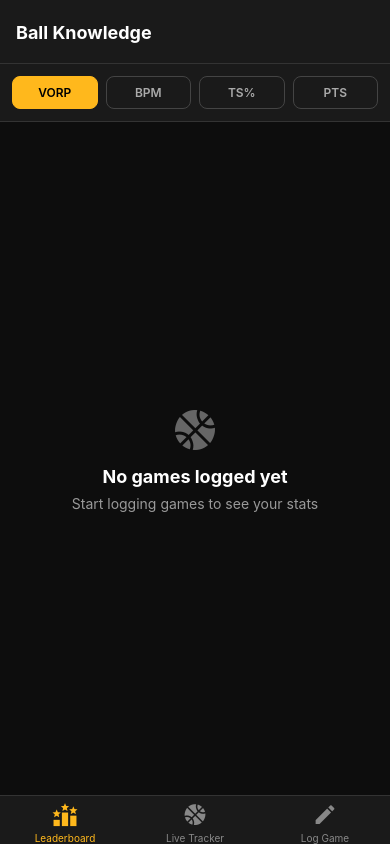
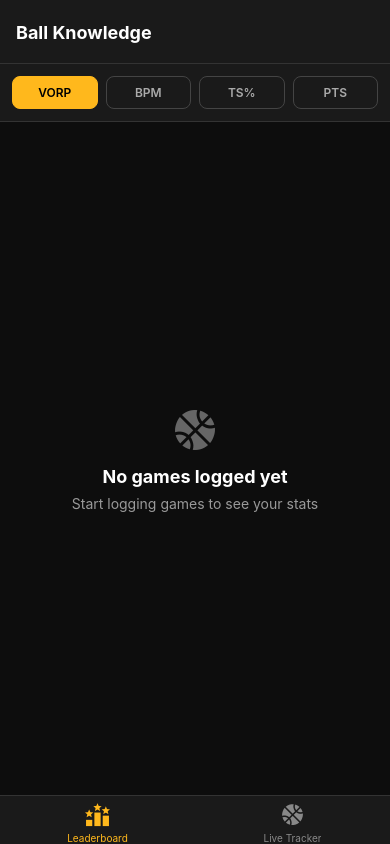
Before and after one commit to AbhiDa-Dev/BallKnow, a React Native app: screen / in a window 390 px wide. Built offline with nearby package versions, Linux system fonts and the light colour scheme.

Commit message:
Remove Log Game tab from bottom navigation (unstable)

```diff
--- a/App.js
+++ b/App.js
@@ -10,7 +10,8 @@ import { StyleSheet } from 'react-native';
 import { MaterialCommunityIcons } from '@expo/vector-icons';
 
 import LeaderboardScreen from './src/screens/LeaderboardScreen';
-import GameEditorScreen from './src/screens/GameEditorScreen';
+// GameEditorScreen removed — tab was unstable
+// import GameEditorScreen from './src/screens/GameEditorScreen';
 import LiveGameTrackerScreen from './src/screens/LiveGameTrackerScreen';
 
 const Tab = createBottomTabNavigator();
@@ -67,18 +68,7 @@ export default function App() {
             headerShown: true,
           }}
         />
-        <Tab.Screen
-          name="GameEditor"
-          component={GameEditorScreen}
-          options={{
-            title: 'Log Game',
-            tabBarLabel: 'Log Game',
-            tabBarIcon: ({ color, size }) => (
-              <MaterialCommunityIcons name="pencil" color={color} size={size} />
-            ),
-            headerShown: true,
-          }}
-        />
+        {/* Log Game tab removed — use Live Tracker to record games */}
       </Tab.Navigator>
     </NavigationContainer>
   );
```
